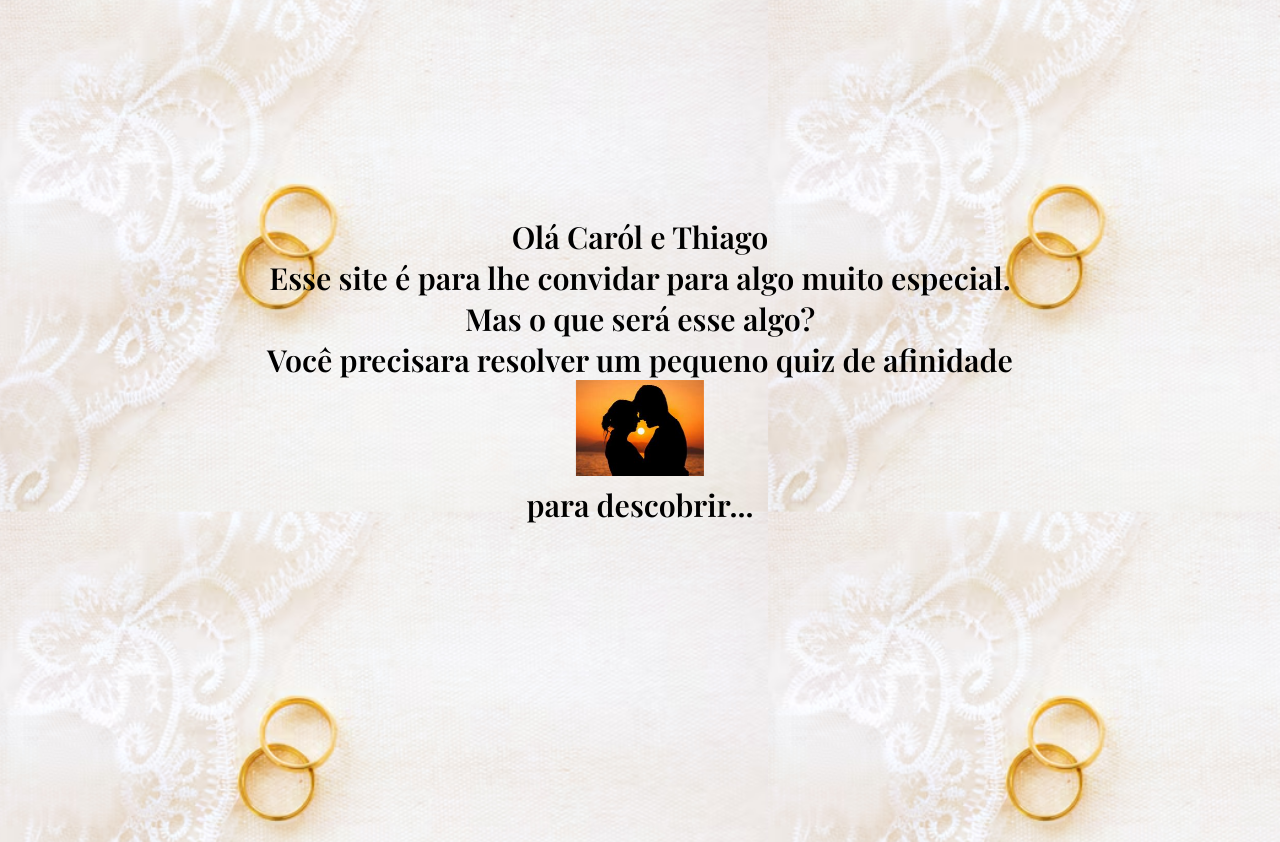
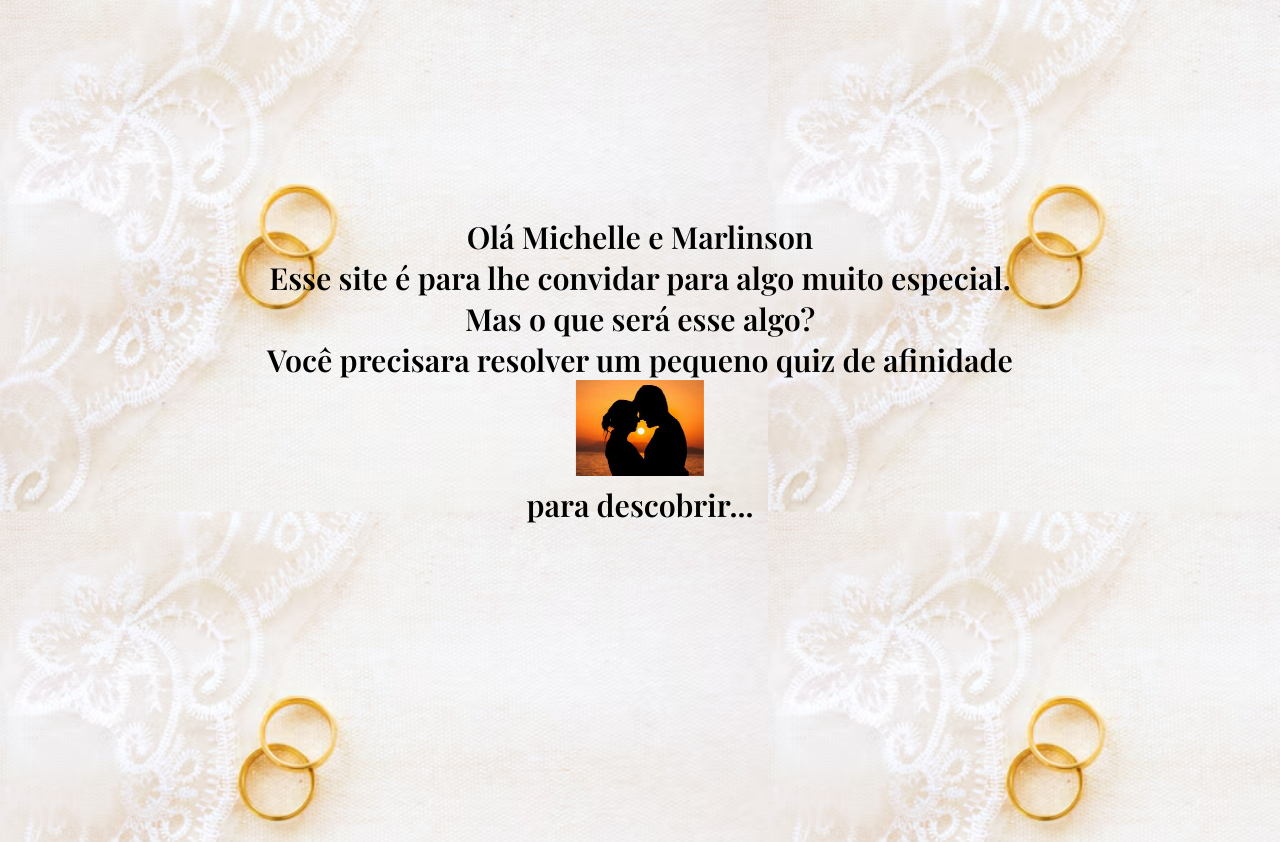
Before and after one commit to maikson-tech/Isis-e-Thiago, a plain HTML site: page index.html in a window 1280 px wide. Shown: the top 842 px of the page. Drawn offline with nearby package versions, Linux system fonts and the light colour scheme; a web font is replaced by a local one.

Commit message:
Update index.html

```diff
--- a/index.html
+++ b/index.html
@@ -52,7 +52,7 @@
         <section class="convite">
             <p class="convite-frase">
 
-                <span style="--d: 1s">Olá Caról e Thiago</span>
+                <span style="--d: 1s">Olá Michelle e Marlinson</span>
                 <span style="--d: 2s">Esse site é para lhe convidar para algo muito especial.</span>
                 <span style="--d: 3s">Mas o que será esse algo?</span>
                 <span style="--d: 4s">Você precisara resolver um pequeno quiz de afinidade <span class="tema-quiz"><img src="./OIP.jpeg"></span> para descobrir...</span>
```
